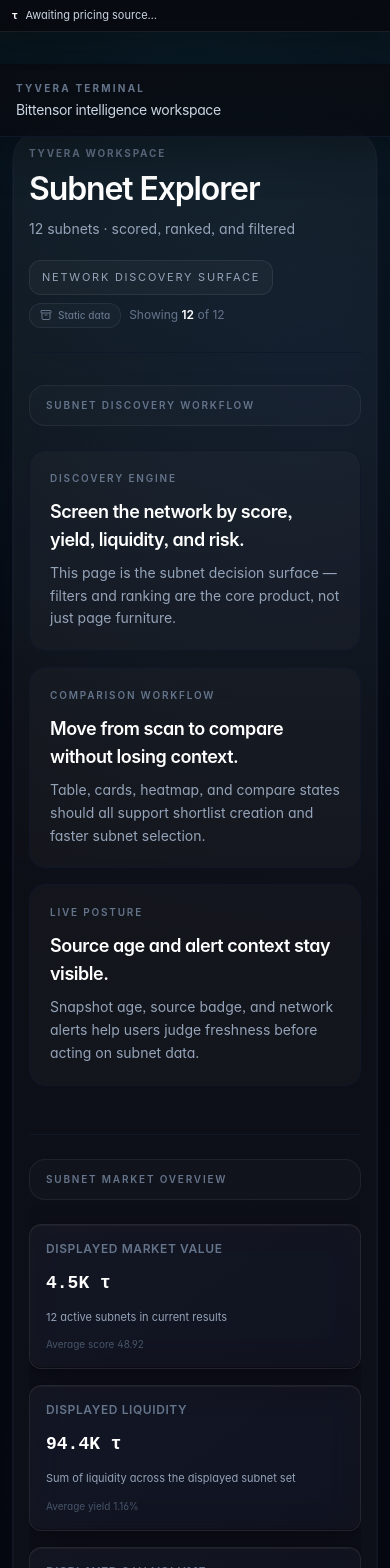
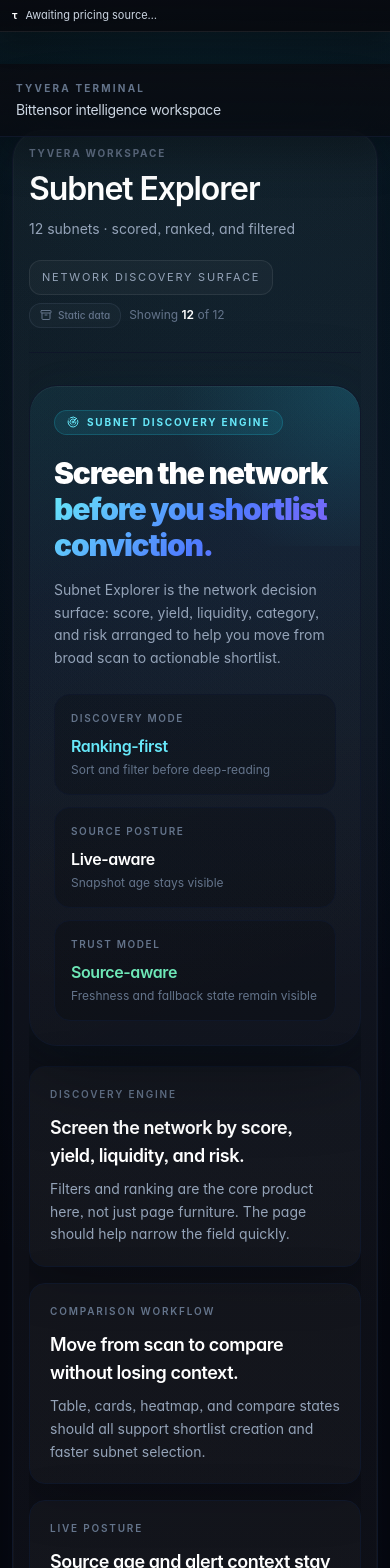
Before and after one commit to openclawbeta/tyvera, a Next.js app: page /subnets in a window 390 px wide. Shown: the top 1568 px of the page. Built offline with nearby package versions, Linux system fonts and the light colour scheme; no server answers.

Commit message:
feat(ui): refine subnet discovery hierarchy

```diff
--- a/app/(app)/subnets/page.tsx
+++ b/app/(app)/subnets/page.tsx
@@ -1,7 +1,7 @@
 "use client";
 
 import { useState, useMemo, useEffect } from "react";
-import { GitCompare, X, Layout, Grid3x3, Activity, Bell } from "lucide-react";
+import { GitCompare, X, Layout, Grid3x3, Activity, Bell, Layers3, Radar, Shield } from "lucide-react";
 import { cn } from "@/lib/utils";
 import { PageHeader } from "@/components/layout/page-header";
 import { SubnetFilterPanel } from "@/components/subnets/subnet-filter-panel";
@@ -19,15 +19,11 @@
 import type { CurrencyMode } from "@/lib/currency";
 
 export default function SubnetsPage() {
-  // Initialise immediately from the static snapshot so the page renders
-  // without a loading state. The useEffect below upgrades to live data
-  // (full ~128-subnet list) from /api/subnets once the component mounts.
   const seedSubnets = getSubnets();
   const [subnets, setSubnets] = useState<SubnetDetailModel[]>(() => seedSubnets);
   const [totalSubnets, setTotalSubnets] = useState<number>(seedSubnets.length);
   const [dataSource, setDataSource] = useState<string>("static-snapshot");
   const [snapshotAge, setSnapshotAge] = useState<number | null>(null);
-  const [taoUsd, setTaoUsd] = useState(600);
   const [liveLoaded, setLiveLoaded] = useState(false);
 
   useEffect(() => {
@@ -45,26 +41,17 @@
       .catch(() => {
         if (cancelled) return;
         setLiveLoaded(true);
-      }); // silent: static snapshot is already displayed
-
-    fetch('/api/tao-rate')
-      .then((res) => res.json())
-      .then((data) => {
-        if (!cancelled && typeof data?.taoUsd === 'number' && data.taoUsd > 0) {
-          setTaoUsd(data.taoUsd);
-        }
-      })
-      .catch(() => {});
+      });
 
     return () => {
       cancelled = true;
     };
   }, []);
 
-  const [search, setSearch]     = useState("");
+  const [search, setSearch] = useState("");
   const [category, setCategory] = useState("All");
-  const [risk, setRisk]         = useState<RiskLevel | "ALL">("ALL");
-  const [sortBy, setSortBy]     = useState("score");
+  const [risk, setRisk] = useState<RiskLevel | "ALL">("ALL");
+  const [sortBy, setSortBy] = useState("score");
   const [minScore, setMinScore] = useState(0);
   const [selected, setSelected] = useState<SubnetDetailModel | null>(null);
   const [compareNetuids, setCompareNetuids] = useState<number[]>([]);
@@ -83,7 +70,8 @@
   }
 
   const compareSubnets = useMemo(
-    () => compareNetuids
+    () =>
+      compareNetuids
         .map((netuid) => subnets.find((subnet) => subnet.netuid === netuid))
         .filter(Boolean) as SubnetDetailModel[],
     [compareNetuids, subnets],
@@ -94,9 +82,7 @@
 
     if (search) {
       const q = search.toLowerCase();
-      list = list.filter(
-        (s) => s.name.toLowerCase().includes(q) || String(s.netuid).includes(q) || s.category.toLowerCase().includes(q),
-      );
+      list = list.filter((s) => s.name.toLowerCase().includes(q) || String(s.netuid).includes(q) || s.category.toLowerCase().includes(q));
     }
 
     if (category !== "All") {
@@ -112,10 +98,10 @@
     }
 
     list.sort((a, b) => {
-      if (sortBy === "score")     return b.score - a.score;
-      if (sortBy === "yield")     return b.yield - a.yield;
+      if (sortBy === "score") return b.score - a.score;
+      if (sortBy === "yield") return b.yield - a.yield;
       if (sortBy === "liquidity") return b.liquidity - a.liquidity;
-      if (sortBy === "inflow")    return b.inflow - a.inflow;
+      if (sortBy === "inflow") return b.inflow - a.inflow;
       return 0;
     });
 
@@ -130,32 +116,70 @@
   };
 
   return (
-    <div className="max-w-full mx-auto space-y-6 overflow-x-hidden">
-      <PageHeader
-        title="Subnet Explorer"
-        subtitle={`${totalSubnets} subnets · scored, ranked, and filtered`}
-      >
+    <div className="mx-auto max-w-full space-y-6 overflow-x-hidden">
+      <PageHeader title="Subnet Explorer" subtitle={`${totalSubnets} subnets · scored, ranked, and filtered`}>
         <div className="flex flex-wrap items-center gap-2 lg:justify-end">
           <div className="inline-flex items-center rounded-lg border border-white/[0.08] bg-white/[0.03] px-3 py-2 text-[11px] uppercase tracking-[0.16em] text-slate-400">
             Network discovery surface
           </div>
           <DataSourceBadge source={dataSource} ageSec={snapshotAge} />
           <div className="text-xs text-slate-500">
-            Showing <span className="text-white font-semibold">{filtered.length}</span> of {totalSubnets}
+            Showing <span className="font-semibold text-white">{filtered.length}</span> of {totalSubnets}
           </div>
         </div>
       </PageHeader>
 
-      <div className="rounded-2xl border border-white/[0.06] bg-white/[0.02] px-4 py-3 text-[10px] uppercase tracking-[0.18em] text-slate-500 font-semibold">
-        Subnet discovery workflow
+      <div className="grid gap-5 xl:grid-cols-[1.08fr_0.92fr]">
+        <div
+          className="relative overflow-hidden rounded-[28px] border border-white/8 p-6 md:p-7"
+          style={{
+            background:
+              "linear-gradient(160deg, rgba(34,211,238,0.08) 0%, rgba(79,124,255,0.045) 28%, rgba(255,255,255,0.018) 62%, rgba(255,255,255,0.012) 100%)",
+            boxShadow:
+              "0 24px 80px rgba(0,0,0,0.34), inset 0 1px 0 rgba(255,255,255,0.05), 0 0 40px rgba(34,211,238,0.04)",
+          }}
+        >
+          <div className="absolute right-0 top-0 h-40 w-56 pointer-events-none" style={{ background: "radial-gradient(circle at top right, rgba(34,211,238,0.16), transparent 68%)" }} />
+
+          <div className="relative">
+            <div className="inline-flex items-center gap-2 rounded-full border border-cyan-400/20 bg-cyan-400/10 px-3 py-1 text-[10px] font-bold uppercase tracking-[0.18em] text-cyan-300">
+              <Radar className="h-3 w-3" />
+              subnet discovery engine
             </div>
 
-      <div className="grid gap-4 xl:grid-cols-3">
+            <h2 className="mt-5 text-3xl font-black tracking-[-0.04em] text-white md:text-[40px]">
+              Screen the network
+              <span className="block bg-[linear-gradient(135deg,#67e8f9_0%,#4f7cff_55%,#8b5cf6_100%)] bg-clip-text text-transparent">
+                before you shortlist conviction.
+              </span>
+            </h2>
+
+            <p className="mt-4 max-w-2xl text-sm leading-relaxed text-slate-400 md:text-[15px]">
+              Subnet Explorer is the network decision surface: score, yield, liquidity, category, and risk arranged to help you move from broad scan to actionable shortlist.
+            </p>
+
+            <div className="mt-6 grid gap-3 md:grid-cols-3">
+              {[
+                { label: "Discovery mode", value: "Ranking-first", note: "Sort and filter before deep-reading", tone: "text-cyan-300" },
+                { label: "Source posture", value: liveLoaded ? "Live-aware" : "Booting", note: liveLoaded ? "Snapshot age stays visible" : "Loading network state", tone: liveLoaded ? "text-white" : "text-amber-300" },
+                { label: "Trust model", value: "Source-aware", note: "Freshness and fallback state remain visible", tone: "text-emerald-300" },
+              ].map((card) => (
+                <div key={card.label} className="rounded-2xl border border-white/8 bg-black/20 px-4 py-4">
+                  <div className="text-[10px] font-semibold uppercase tracking-[0.16em] text-slate-500">{card.label}</div>
+                  <div className={cn("mt-2 text-base font-semibold tracking-tight", card.tone)}>{card.value}</div>
+                  <div className="mt-1 text-xs text-slate-500">{card.note}</div>
+                </div>
+              ))}
+            </div>
+          </div>
+        </div>
+
+        <div className="grid gap-4">
           {[
             {
               label: "Discovery engine",
               title: "Screen the network by score, yield, liquidity, and risk.",
-            detail: "This page is the subnet decision surface — filters and ranking are the core product, not just page furniture.",
+              detail: "Filters and ranking are the core product here, not just page furniture. The page should help narrow the field quickly.",
             },
             {
               label: "Comparison workflow",
@@ -168,28 +192,24 @@
               detail: "Snapshot age, source badge, and network alerts help users judge freshness before acting on subnet data.",
             },
           ].map((item) => (
-          <div key={item.label} className="rounded-2xl border border-white/8 bg-white/[0.025] p-5">
-            <div className="text-[10px] uppercase tracking-[0.18em] text-slate-500 font-semibold">{item.label}</div>
+            <div key={item.label} className="rounded-2xl border border-white/8 bg-white/[0.025] p-5 shadow-[0_14px_50px_rgba(0,0,0,0.24)]">
+              <div className="text-[10px] font-semibold uppercase tracking-[0.18em] text-slate-500">{item.label}</div>
               <div className="mt-3 text-lg font-semibold tracking-tight text-white">{item.title}</div>
               <p className="mt-2 text-sm leading-relaxed text-slate-400">{item.detail}</p>
             </div>
           ))}
         </div>
+      </div>
 
       {compareSubnets.length > 0 && (
-        <div className="rounded-xl border border-cyan-400/15 bg-cyan-400/[0.03] p-4">
+        <div className="rounded-2xl border border-cyan-400/15 bg-cyan-400/[0.03] p-4">
           <div className="flex flex-col gap-3 sm:flex-row sm:items-center sm:justify-between">
             <div className="flex items-center gap-2 text-sm text-slate-300">
-              <GitCompare className="w-4 h-4 text-cyan-300" />
-              {compareSubnets.length === 1
-                ? `1 subnet selected — choose one more to compare`
-                : `${compareSubnets[0].name} vs ${compareSubnets[1].name}`}
+              <GitCompare className="h-4 w-4 text-cyan-300" />
+              {compareSubnets.length === 1 ? `1 subnet selected — choose one more to compare` : `${compareSubnets[0].name} vs ${compareSubnets[1].name}`}
             </div>
-            <button
-              className="btn-ghost text-xs gap-1.5"
-              onClick={() => setCompareNetuids([])}
-            >
-              <X className="w-3.5 h-3.5" />
+            <button className="btn-ghost gap-1.5 text-xs" onClick={() => setCompareNetuids([])}>
+              <X className="h-3.5 w-3.5" />
               Clear compare
             </button>
           </div>
@@ -198,155 +218,137 @@
 
       {compareSubnets.length === 2 && (
         <div>
-          <SubnetComparePanel
-            subnets={[compareSubnets[0], compareSubnets[1]]}
-            onClear={() => setCompareNetuids([])}
-          />
+          <SubnetComparePanel subnets={[compareSubnets[0], compareSubnets[1]]} onClear={() => setCompareNetuids([])} />
         </div>
       )}
 
-      <div className="border-b border-white/6 pb-6 mb-8" />
+      <div className="rounded-2xl border border-white/[0.06] bg-white/[0.02] px-4 py-3 text-[10px] font-semibold uppercase tracking-[0.18em] text-slate-500">
+        Subnet discovery workflow
+      </div>
 
-      <div className="rounded-2xl border border-white/[0.06] bg-white/[0.02] px-4 py-3 text-[10px] uppercase tracking-[0.18em] text-slate-500 font-semibold">
+      <div className="rounded-2xl border border-white/[0.06] bg-white/[0.02] px-4 py-3 text-[10px] font-semibold uppercase tracking-[0.18em] text-slate-500">
         Subnet market overview
       </div>
 
-      {/* Summary cards */}
       {viewMode === "table" && <SubnetSummaryCards subnets={filtered} currency={currency} taoUsdRate={taoUsdRate} />}
 
-      <div className="rounded-2xl border border-white/[0.06] bg-white/[0.02] px-4 py-3 text-[10px] uppercase tracking-[0.18em] text-slate-500 font-semibold">
+      <div className="rounded-2xl border border-white/[0.06] bg-white/[0.02] px-4 py-3 text-[10px] font-semibold uppercase tracking-[0.18em] text-slate-500">
         Ranking and filter controls
       </div>
 
-      {/* Category quick-filter pills */}
       <div className="flex flex-wrap items-center gap-2">
         {["All", "Language", "Multi-Modal", "Finance", "Data", "Developer Tools", "Creative", "Infrastructure", "Science"].map((cat) => (
           <button
             key={cat}
             onClick={() => setCategory(cat)}
             className={cn(
-              "px-3 py-1.5 rounded-full text-xs font-medium transition-all border",
+              "rounded-full border px-3 py-1.5 text-xs font-medium transition-all",
               category === cat
-                ? "bg-cyan-400/15 text-cyan-300 border-cyan-400/25"
-                : "bg-white/[0.03] text-slate-500 border-white/[0.07] hover:text-slate-300 hover:bg-white/[0.05]",
+                ? "border-cyan-400/25 bg-cyan-400/15 text-cyan-300"
+                : "border-white/[0.07] bg-white/[0.03] text-slate-500 hover:bg-white/[0.05] hover:text-slate-300",
             )}
           >
             {cat}
-            {cat !== "All" && (
-              <span className="ml-1.5 text-[10px] text-slate-600">
-                {subnets.filter((s) => s.category === cat).length}
-              </span>
-            )}
+            {cat !== "All" && <span className="ml-1.5 text-[10px] text-slate-600">{subnets.filter((s) => s.category === cat).length}</span>}
           </button>
         ))}
       </div>
 
-      {/* View toggle */}
-      <div className="flex items-center gap-2">
+      <div className="grid gap-4 xl:grid-cols-[1fr_auto] xl:items-center">
+        <div className="flex flex-wrap items-center gap-2">
           <button
             onClick={() => setViewMode("table")}
             className={cn(
-            "flex items-center gap-2 px-3 py-2 rounded-lg text-xs font-medium transition-all",
+              "flex items-center gap-2 rounded-lg px-3 py-2 text-xs font-medium transition-all",
               viewMode === "table"
-              ? "bg-cyan-400/15 text-cyan-300 border border-cyan-400/25"
-              : "bg-white/[0.03] text-slate-500 border border-white/[0.07] hover:text-slate-300 hover:bg-white/[0.05]",
+                ? "border border-cyan-400/25 bg-cyan-400/15 text-cyan-300"
+                : "border border-white/[0.07] bg-white/[0.03] text-slate-500 hover:bg-white/[0.05] hover:text-slate-300",
             )}
           >
-          <Layout className="w-3.5 h-3.5" />
+            <Layout className="h-3.5 w-3.5" />
             Table
           </button>
           <button
             onClick={() => setViewMode("cards")}
             className={cn(
-            "flex items-center gap-2 px-3 py-2 rounded-lg text-xs font-medium transition-all",
+              "flex items-center gap-2 rounded-lg px-3 py-2 text-xs font-medium transition-all",
               viewMode === "cards"
-              ? "bg-cyan-400/15 text-cyan-300 border border-cyan-400/25"
-              : "bg-white/[0.03] text-slate-500 border border-white/[0.07] hover:text-slate-300 hover:bg-white/[0.05]",
+                ? "border border-cyan-400/25 bg-cyan-400/15 text-cyan-300"
+                : "border border-white/[0.07] bg-white/[0.03] text-slate-500 hover:bg-white/[0.05] hover:text-slate-300",
             )}
           >
-          <Grid3x3 className="w-3.5 h-3.5" />
+            <Grid3x3 className="h-3.5 w-3.5" />
             Cards
           </button>
           <button
             onClick={() => setViewMode("heatmap")}
             className={cn(
-            "flex items-center gap-2 px-3 py-2 rounded-lg text-xs font-medium transition-all",
+              "flex items-center gap-2 rounded-lg px-3 py-2 text-xs font-medium transition-all",
               viewMode === "heatmap"
-              ? "bg-cyan-400/15 text-cyan-300 border border-cyan-400/25"
-              : "bg-white/[0.03] text-slate-500 border border-white/[0.07] hover:text-slate-300 hover:bg-white/[0.05]",
+                ? "border border-cyan-400/25 bg-cyan-400/15 text-cyan-300"
+                : "border border-white/[0.07] bg-white/[0.03] text-slate-500 hover:bg-white/[0.05] hover:text-slate-300",
             )}
           >
-          <Activity className="w-3.5 h-3.5" />
+            <Activity className="h-3.5 w-3.5" />
             Heatmap
           </button>
+        </div>
 
-        {/* Alerts toggle */}
+        <div className="flex flex-wrap items-center gap-2 xl:justify-end">
           <button
             onClick={() => setShowAlerts(!showAlerts)}
             className={cn(
-            "flex items-center gap-2 px-3 py-2 rounded-lg text-xs font-medium transition-all ml-auto",
+              "flex items-center gap-2 rounded-lg px-3 py-2 text-xs font-medium transition-all",
               showAlerts
-              ? "bg-orange-400/15 text-orange-300 border border-orange-400/25"
-              : "bg-white/[0.03] text-slate-500 border border-white/[0.07] hover:text-slate-300 hover:bg-white/[0.05]",
+                ? "border border-orange-400/25 bg-orange-400/15 text-orange-300"
+                : "border border-white/[0.07] bg-white/[0.03] text-slate-500 hover:bg-white/[0.05] hover:text-slate-300",
             )}
           >
-          <Bell className="w-3.5 h-3.5" />
+            <Bell className="h-3.5 w-3.5" />
             Alerts
           </button>
 
-        {/* Filter toggle on mobile — only in cards view */}
           {viewMode === "cards" && (
             <button
               onClick={() => setFilterCollapsed(!filterCollapsed)}
-            className="md:hidden px-3 py-2 rounded-lg text-xs font-medium bg-white/[0.03] text-slate-500 border border-white/[0.07] hover:text-slate-300 hover:bg-white/[0.05] transition-all"
+              className="rounded-lg border border-white/[0.07] bg-white/[0.03] px-3 py-2 text-xs font-medium text-slate-500 transition-all hover:bg-white/[0.05] hover:text-slate-300 md:hidden"
             >
               {filterCollapsed ? "Show" : "Hide"} Filters
             </button>
           )}
         </div>
+      </div>
 
-      {/* Network Alerts Panel */}
-      {showAlerts && (
-        <SubnetNetworkAlerts subnets={subnets} />
-      )}
+      {showAlerts && <SubnetNetworkAlerts subnets={subnets} />}
 
-      {/* Heatmap view — full width, no sidebars */}
-      {viewMode === "heatmap" && (
-        <SubnetHeatmap subnets={filtered} />
-      )}
+      {viewMode === "heatmap" && <SubnetHeatmap subnets={filtered} />}
 
-      {/* Table & Cards views */}
       {viewMode !== "heatmap" && (
-        <div className="flex flex-col lg:flex-row gap-5">
-          {/* Left filter rail — only shown in cards view */}
+        <div className="flex flex-col gap-5 lg:flex-row">
           {viewMode === "cards" && !filterCollapsed && (
-            <div className="w-full lg:w-52 flex-shrink-0">
+            <div className="w-full shrink-0 lg:w-52">
               <SubnetFilterPanel
-                search={search}     onSearch={setSearch}
-                category={category} onCategory={setCategory}
-                risk={risk}         onRisk={setRisk}
-                sortBy={sortBy}     onSort={setSortBy}
-                minScore={minScore} onMinScore={setMinScore}
+                search={search}
+                onSearch={setSearch}
+                category={category}
+                onCategory={setCategory}
+                risk={risk}
+                onRisk={setRisk}
+                sortBy={sortBy}
+                onSort={setSortBy}
+                minScore={minScore}
+                onMinScore={setMinScore}
               />
             </div>
           )}
 
-          {/* Center content */}
-          <div className="flex-1 min-w-0">
+          <div className="min-w-0 flex-1">
             {viewMode === "table" ? (
-              <SubnetDataTable
-                subnets={subnets}
-                onSelect={handleSelectSubnet}
-                currency={currency}
-                onCurrencyChange={setCurrency}
-                taoUsdRate={taoUsdRate}
-              />
+              <SubnetDataTable subnets={subnets} onSelect={handleSelectSubnet} currency={currency} onCurrencyChange={setCurrency} taoUsdRate={taoUsdRate} />
             ) : filtered.length === 0 ? (
-              <div className="glass flex items-center justify-center h-48 text-slate-500 text-sm rounded-xl">
-                No subnets match your filters.
-              </div>
+              <div className="glass flex h-48 items-center justify-center rounded-xl text-sm text-slate-500">No subnets match your filters.</div>
             ) : (
-              <div className="grid grid-cols-1 sm:grid-cols-2 xl:grid-cols-3 gap-3">
+              <div className="grid grid-cols-1 gap-3 sm:grid-cols-2 xl:grid-cols-3">
                 {filtered.map((subnet, i) => (
                   <SubnetCard
                     key={subnet.id}
@@ -364,14 +366,35 @@
             )}
           </div>
 
-          {/* Right detail preview — available in both cards and table view */}
           {(viewMode === "cards" || viewMode === "table") && (
-            <div className="w-full lg:w-72 flex-shrink-0 lg:sticky lg:top-20 lg:max-h-[calc(100vh-7rem)] lg:overflow-y-auto">
+            <div className="w-full shrink-0 lg:w-72 lg:sticky lg:top-20 lg:max-h-[calc(100vh-7rem)] lg:overflow-y-auto">
               <SubnetDetailPreview subnet={selected} />
             </div>
           )}
         </div>
       )}
+
+      <div className="grid gap-4 md:grid-cols-3">
+        {[
+          {
+            title: "What this page should do",
+            detail: "Help users move from raw network breadth to a credible subnet shortlist without losing source and risk context.",
+          },
+          {
+            title: "Why the controls matter",
+            detail: "Sorting, filtering, compare mode, and alerts should feel like one discovery workflow rather than disconnected widgets.",
+          },
+          {
+            title: "Best follow-on action",
+            detail: "Use compare mode or open the detailed preview once a small group of subnets stands out on score, yield, and liquidity.",
+          },
+        ].map((card) => (
+          <div key={card.title} className="rounded-2xl border border-white/8 bg-white/[0.022] p-5">
+            <div className="text-sm font-semibold tracking-tight text-white">{card.title}</div>
+            <p className="mt-2 text-sm leading-relaxed text-slate-400">{card.detail}</p>
+          </div>
+        ))}
+      </div>
     </div>
   );
 }
```
Lines whose indentation alone changed are shown as unchanged.
